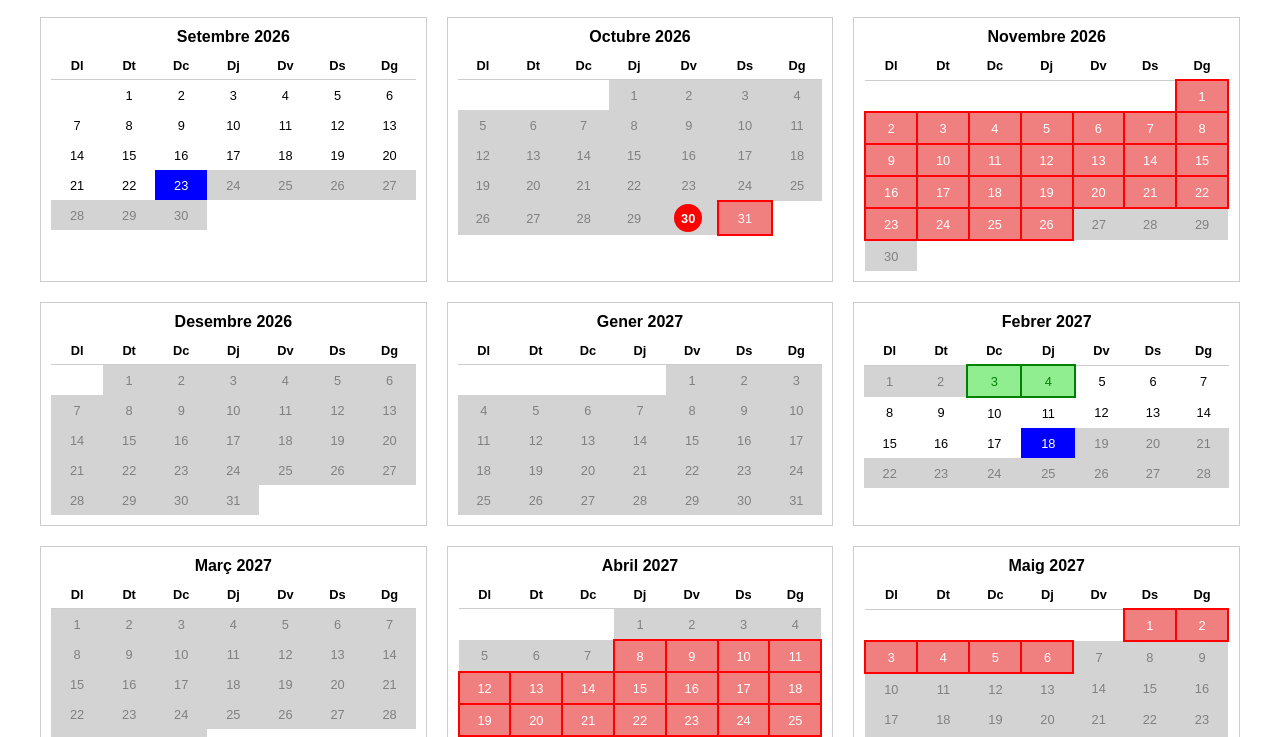
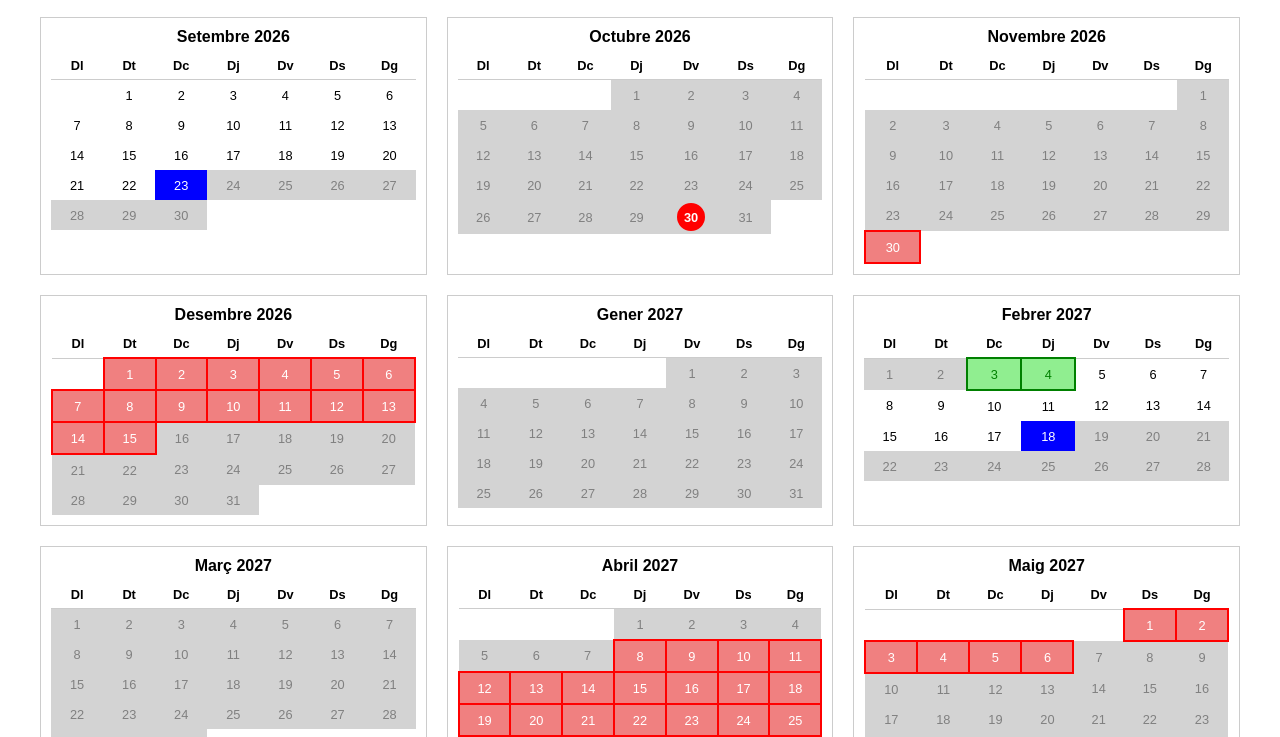
Before and after one commit to rbuj-UOC/rbuj-UOC.github.io, a website: page calendari.html in a window 1280 px wide. Shown: the part 60-797 px from the top of the page. Drawn offline with Linux system fonts and the light colour scheme.

Commit message:
change AEP dates (autumn)

```diff
--- a/calendari.html
+++ b/calendari.html
@@ -128,11 +128,11 @@ function generarCalendari() {
       aep.add(key);
     }
   }
-  for (let mes = 9; mes <= 10; mes++) {
+  for (let mes = 10; mes <= 11; mes++) {
     for (let dia = 1; dia <= 31; dia++) {
       const key = String(mes + 1).padStart(2, "0") + "-" + String(dia).padStart(2, "0");
-      if (mes === 9 && dia < 31) continue; // Comença el 31 d'octubre
-      if (mes === 10 && dia > 26) break; // Acaba el 26 de novembre
+      if (mes === 10 && dia < 30) continue; // Comença el 30 de novembre
+      if (mes === 11 && dia > 15) break; // Acaba el 15 de desembre
       aep.add(key);
     }
   }
```
